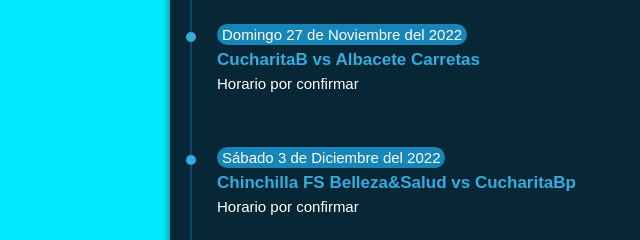
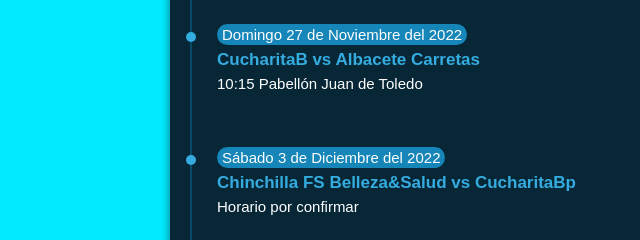
Before and after one commit to CucharitaBP/CucharitaBP.github.io, a plain HTML site: page calendario.html in a window 1280 px wide. Shown: the part 505-745 px from the top of the page, 70-710 px from the left. Drawn offline with Linux system fonts and the light colour scheme.

Commit message:
Update calendario.html

```diff
--- a/calendario.html
+++ b/calendario.html
@@ -59,7 +59,7 @@
             <div class="content">
               <h3>CucharitaB vs Albacete Carretas</h3>
               <p>
-                Horario por confirmar
+                10:15 Pabell&oacute;n Juan de Toledo
               </p>
             </div>
           </li>
```
